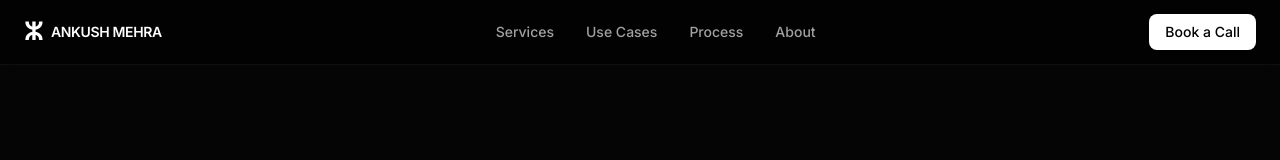
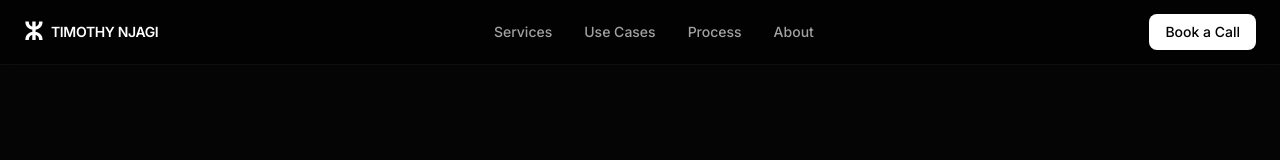
Before and after one commit to timonjagi/ai-automation, a Next.js app: page / in a window 1280 px wide. Shown: the top 160 px of the page. Built offline with nearby package versions, Linux system fonts and the light colour scheme.

Commit message:
Rename to Timothy Njagi

```diff
--- a/app/components/About.tsx
+++ b/app/components/About.tsx
@@ -14,7 +14,7 @@ export default function About() {
 
           {/* Bio Content */}
           <div className="w-full md:w-2/3 space-y-6">
-            <h2 className="text-3xl font-semibold tracking-tight">I&apos;m Ankush Mehra.</h2>
+            <h2 className="text-3xl font-semibold tracking-tight">I&apos;m Timothy Njagi.</h2>
             <h3 className="text-xl text-neutral-400 font-medium">I build systems, not demos.</h3>
             <p className="text-neutral-400 leading-relaxed">
               The AI space is full of noise. Everyone is selling a course or showing off a flashy demo that breaks in production. I operate differently.
--- a/app/components/Footer.tsx
+++ b/app/components/Footer.tsx
@@ -3,12 +3,12 @@ export default function Footer() {
     <footer className="border-t border-white/5 py-12 bg-black">
       <div className="max-w-7xl mx-auto px-6 flex flex-col md:flex-row justify-between items-center gap-6">
         <div className="text-sm text-neutral-500">
-          &copy; 2024 Ankush Mehra. All rights reserved.
+          &copy; 2024 Timothy Njagi. All rights reserved.
         </div>
         <div className="flex gap-8 text-sm font-medium text-neutral-400">
           <a href="#" className="hover:text-white transition-colors">Privacy</a>
           <a href="#" className="hover:text-white transition-colors">Terms</a>
-          <a href="mailto:hello@ankushmehra.com" className="hover:text-white transition-colors">Email Me</a>
+          <a href="mailto:hello@timothynjagi.com" className="hover:text-white transition-colors">Email Me</a>
         </div>
       </div>
     </footer>
--- a/app/components/Header.tsx
+++ b/app/components/Header.tsx
@@ -12,7 +12,7 @@ export default function Header() {
         {/* Logo */}
         <div className="flex items-center gap-2">
           <span className="text-2xl font-bold text-white">ⵣ</span>
-          <span className="font-semibold tracking-tight text-sm">ANKUSH MEHRA</span>
+          <span className="font-semibold tracking-tight text-sm">TIMOTHY NJAGI</span>
         </div>
 
         {/* Desktop Nav */}
```
